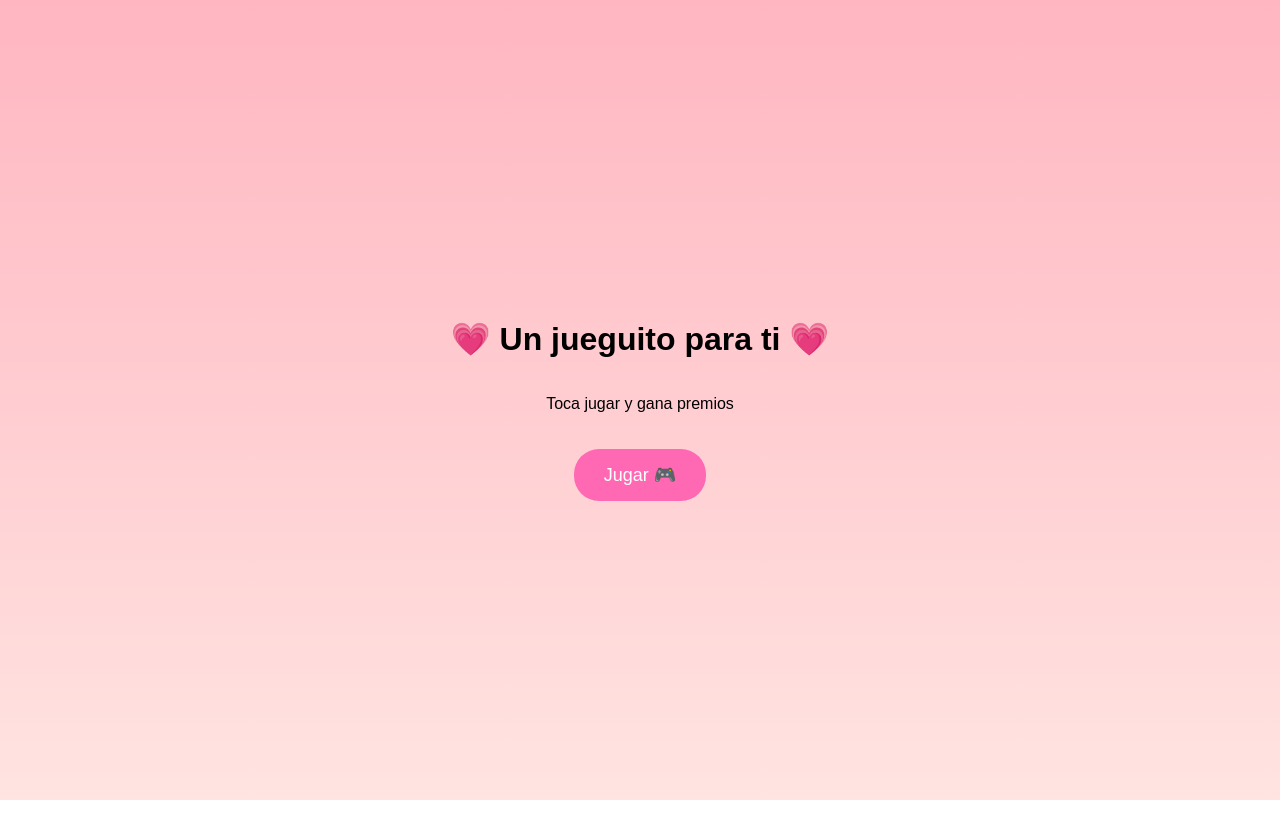
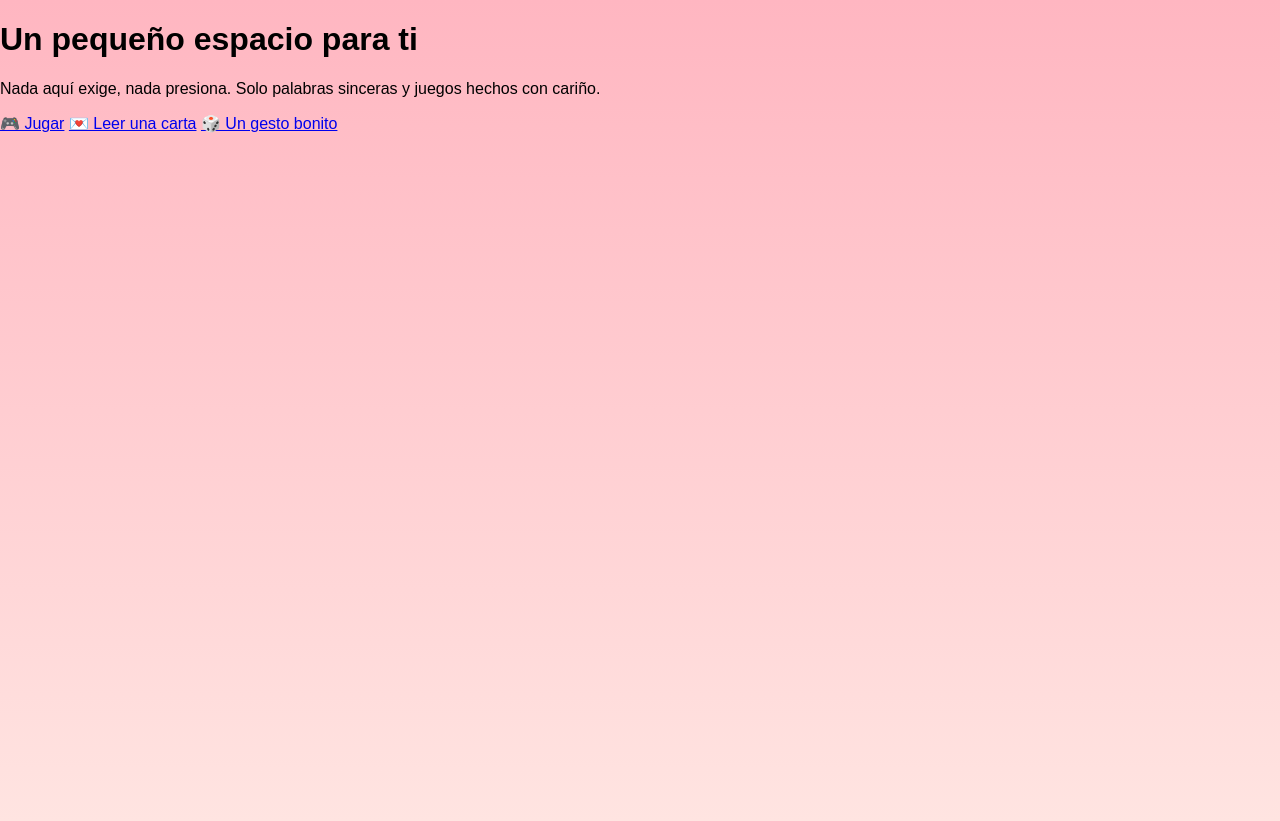
Before and after one commit to anthonypenapalomino8-prog/mi-novia, a plain HTML site: page index.html in a window 1280 px wide. Before the commit the page ends 800 px from the top, so only its background shows below. Drawn offline with Linux system fonts and the light colour scheme.

Commit message:
Update index.html

```diff
--- a/index.html
+++ b/index.html
@@ -2,14 +2,22 @@
 <html lang="es">
 <head>
   <meta charset="UTF-8">
-  <title>Para mi novia 💖</title>
+  <title>Para Ti</title>
   <link rel="stylesheet" href="style.css">
 </head>
-<body class="center">
-  <h1>💗 Un jueguito para ti 💗</h1>
-  <p>Toca jugar y gana premios</p>
-  <button onclick="irJuego()">Jugar 🎮</button>
+<body class="fade-in">
 
-  <script src="main.js"></script>
+  <h1>Un pequeño espacio para ti</h1>
+  <p class="subtitle">
+    Nada aquí exige, nada presiona.
+    Solo palabras sinceras y juegos hechos con cariño.
+  </p>
+
+  <div class="menu">
+    <a href="juegos/juego1.html">🎮 Jugar</a>
+    <a href="cartas/carta1.html">💌 Leer una carta</a>
+    <a href="premios/dado.html">🎲 Un gesto bonito</a>
+  </div>
+
 </body>
 </html>
```
